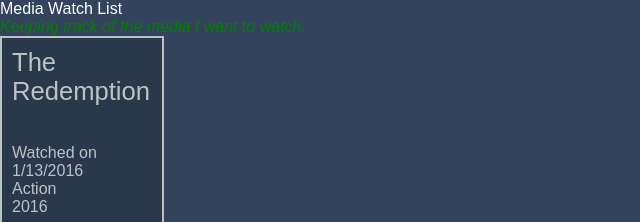
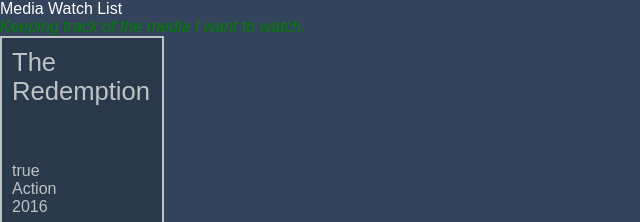
Before and after one commit to JJHPhoto/angular-essential-training, an Angular app: page / in a window 1280 px wide. Shown: the top 222 px of the page, without its empty margins (0-640 px from the left). Built offline with nearby package versions, Linux system fonts and the light colour scheme.

Commit message:
Used interpolation to display content in the media item template.

```diff
--- a/src/app/media-item.component.html
+++ b/src/app/media-item.component.html
@@ -1,16 +1,13 @@
-<h2>The Redemption</h2>
-<div>Watched on 1/13/2016</div>
+<h2>{{ name }}</h2>
+<div>{{ wasWatched() }}</div>
 <div>Action</div>
 <div>2016</div>
 <div class="tools">
   <svg class="favorite" xmlns="http://www.w3.org/2000/svg" viewBox="0 0 24 24">
-    <path d="M12 9.229c.234-1.12 1.547-6.229 5.382-6.229 2.22 0 4.618 1.551 4.618 5.003 0 3.907-3.627 8.47-10 12.629-6.373-4.159-10-8.722-10-12.629 0-3.484 2.369-5.005 4.577-5.005 3.923 0 5.145 5.126 5.423 6.231zm-12-1.226c0 4.068 3.06 9.481 12 14.997 8.94-5.516 12-10.929 12-14.997 0-7.962-9.648-9.028-12-3.737-2.338-5.262-12-4.27-12 3.737z"
+    <path
+      d="M12 9.229c.234-1.12 1.547-6.229 5.382-6.229 2.22 0 4.618 1.551 4.618 5.003 0 3.907-3.627 8.47-10 12.629-6.373-4.159-10-8.722-10-12.629 0-3.484 2.369-5.005 4.577-5.005 3.923 0 5.145 5.126 5.423 6.231zm-12-1.226c0 4.068 3.06 9.481 12 14.997 8.94-5.516 12-10.929 12-14.997 0-7.962-9.648-9.028-12-3.737-2.338-5.262-12-4.27-12 3.737z"
     />
   </svg>
-  <a class="delete">
-    remove
-  </a>
-  <a class="details">
-    watch
-  </a>
+  <a class="delete"> remove </a>
+  <a class="details"> watch </a>
 </div>
--- a/src/app/media-item.component.ts
+++ b/src/app/media-item.component.ts
@@ -5,4 +5,9 @@ import { Component } from "@angular/core";
   templateUrl: "./media-item.component.html",
   styleUrls: ["./media-item.component.css"],
 })
-export class MediaItemComponent {}
+export class MediaItemComponent {
+  name = "The Redemption";
+  wasWatched() {
+    return true;
+  }
+}
```
